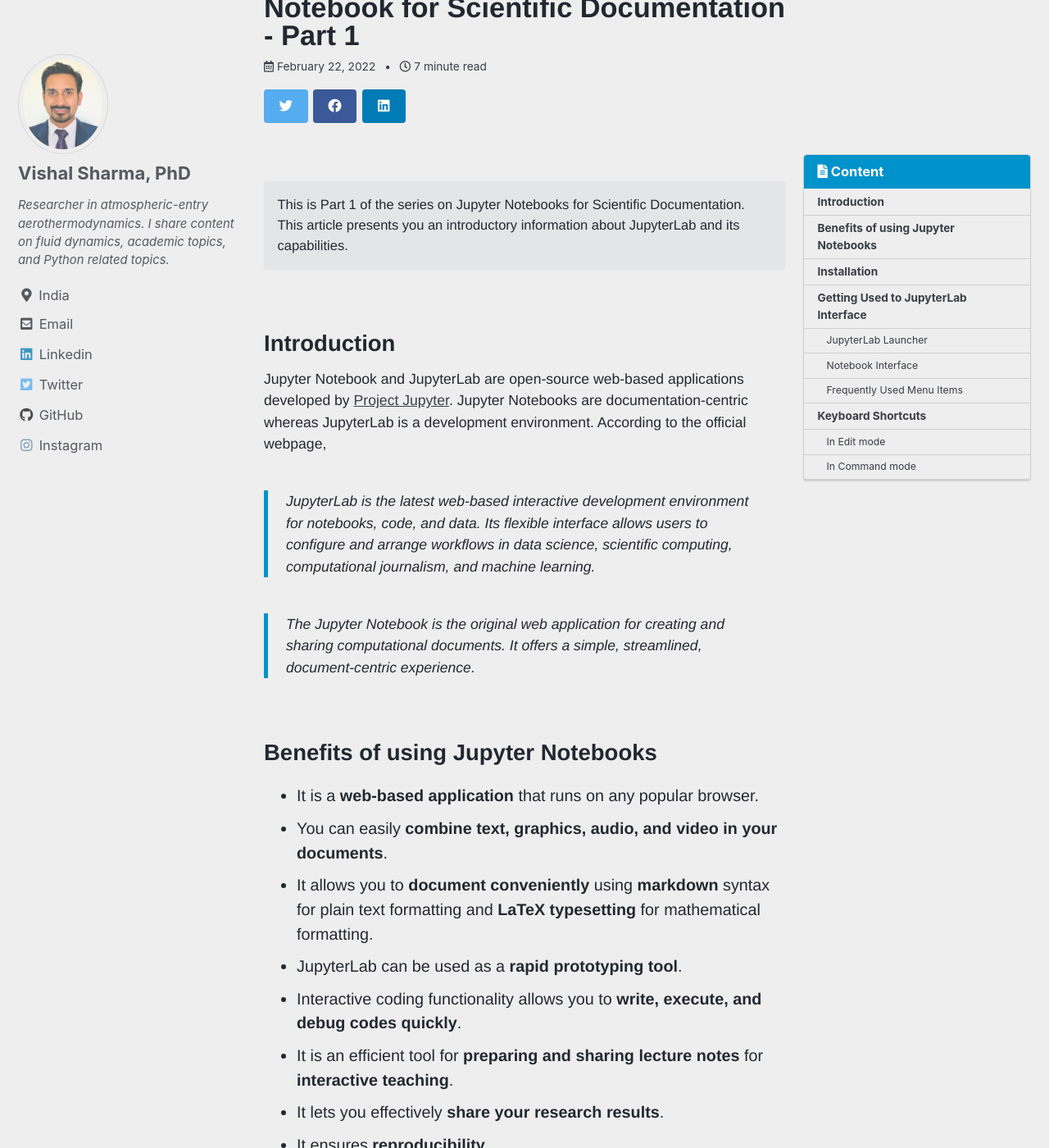
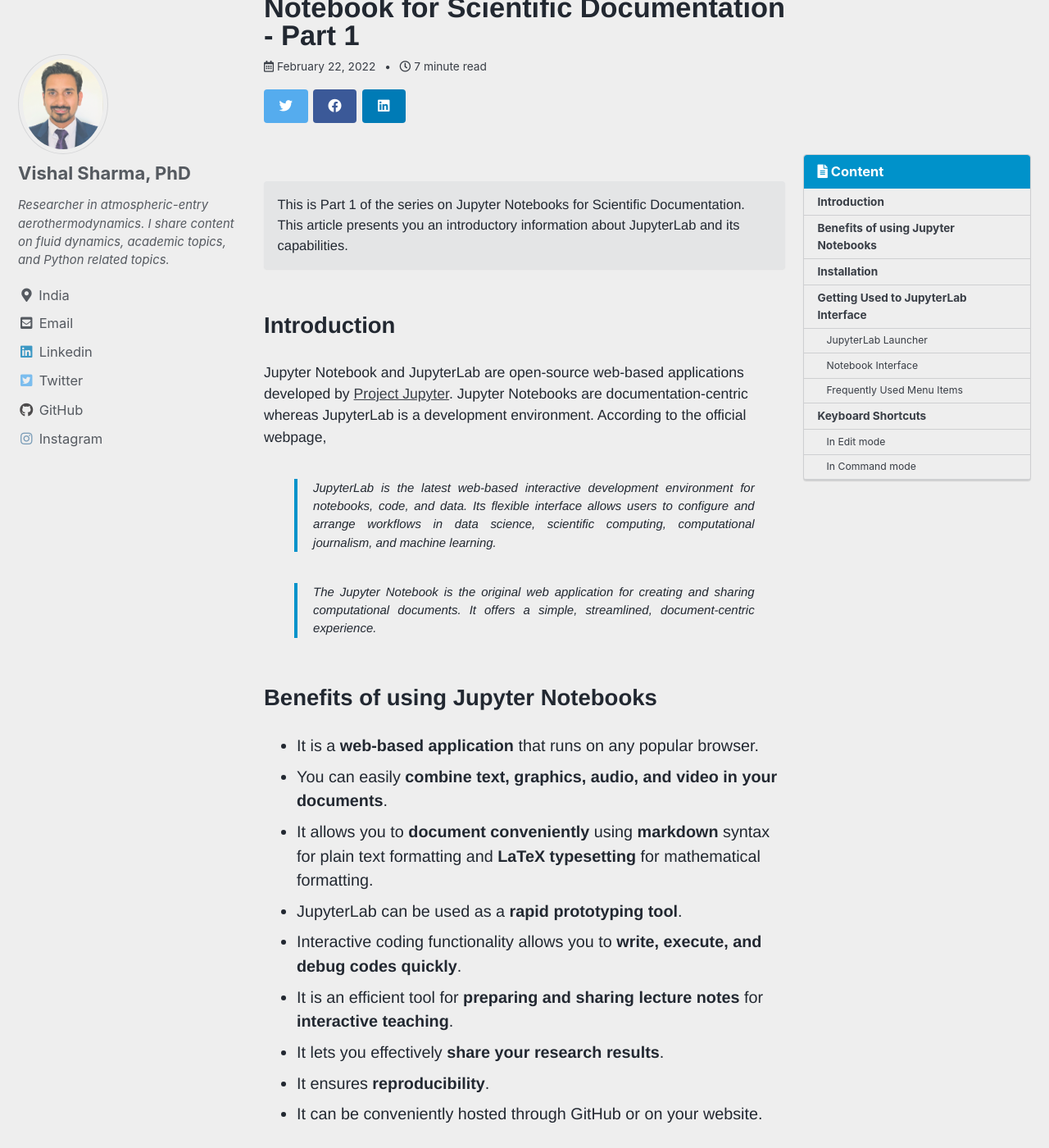
Before and after one commit to vxsharma-14/vxsharma-14.github.io, a Jekyll site: the page built from _posts/2022-02-22-guide-jupyter-notebook-for-scientific-writing-part-1.md, in a window 1280 px wide and 1400 px high, scrolled down 955 px. Shown: the whole window at 82% size. Built offline with Jekyll 4.4.1, drawn with Linux system fonts in a browser that asks for light colours; cached includes are drawn as plain includes.

Commit message:
Modified margins properties for better display

```diff
--- a/_sass/minimal-mistakes/_base.scss
+++ b/_sass/minimal-mistakes/_base.scss
@@ -27,7 +27,7 @@
 h4,
 h5,
 h6 {
-  margin: 2em 0 0.5em;
+  margin: 1em 0 1em;
   line-height: 1.2;
   font-family: $header-font-family;
   font-weight: bold;
@@ -64,6 +64,7 @@
 }
 
 p {
+  // margin-top: 1.3em;
   margin-bottom: 1.3em;
 }
 
@@ -107,11 +108,13 @@
 /* blockquotes */
 
 blockquote {
-  margin: 2em 1em 2em 0;
+  margin: 2em 1em 2em 2em;
   padding-left: 1em;
   padding-right: 1em;
   font-style: italic;
   border-left: 0.25em solid $primary-color;
+  font-size: 0.85em;
+  text-align: justify;
 
   cite {
     font-style: italic;
@@ -153,7 +156,8 @@
 kbd,
 samp,
 pre {
-  font-family: $monospace;
+  font-family: $monospace, $serif;
+  font-size: 0.95em;
 }
 
 pre {
@@ -167,7 +171,7 @@
 td > code {
   padding-top: 0.1rem;
   padding-bottom: 0.1rem;
-  font-size: 0.8em;
+  font-size: 0.9em;
   background: $code-background-color;
   border-radius: $border-radius;
 
@@ -184,19 +188,19 @@
   display: block;
   margin: 1em 0;
   border: 0;
-  border-top: 1px solid $border-color;
+  border-top: 2px solid $border-color;
 }
 
 /* lists */
 
 ul li,
 ol li {
-  margin-bottom: 0.5em;
+  margin-bottom: 0.4em;
 }
 
 li ul,
 li ol {
-  margin-top: 0.5em;
+  margin-top: 0.4em;
 }
 
 /*
@@ -213,12 +217,12 @@
   -webkit-box-align: start;
   align-items: flex-start;
   flex-wrap: wrap;
-  margin: 2em 0;
+  margin: 0.5em 0;
 
   img,
   iframe,
   .fluid-width-video-wrapper {
-    margin-bottom: 1em;
+    margin-bottom: 0.5em;
   }
 
   img {
```
